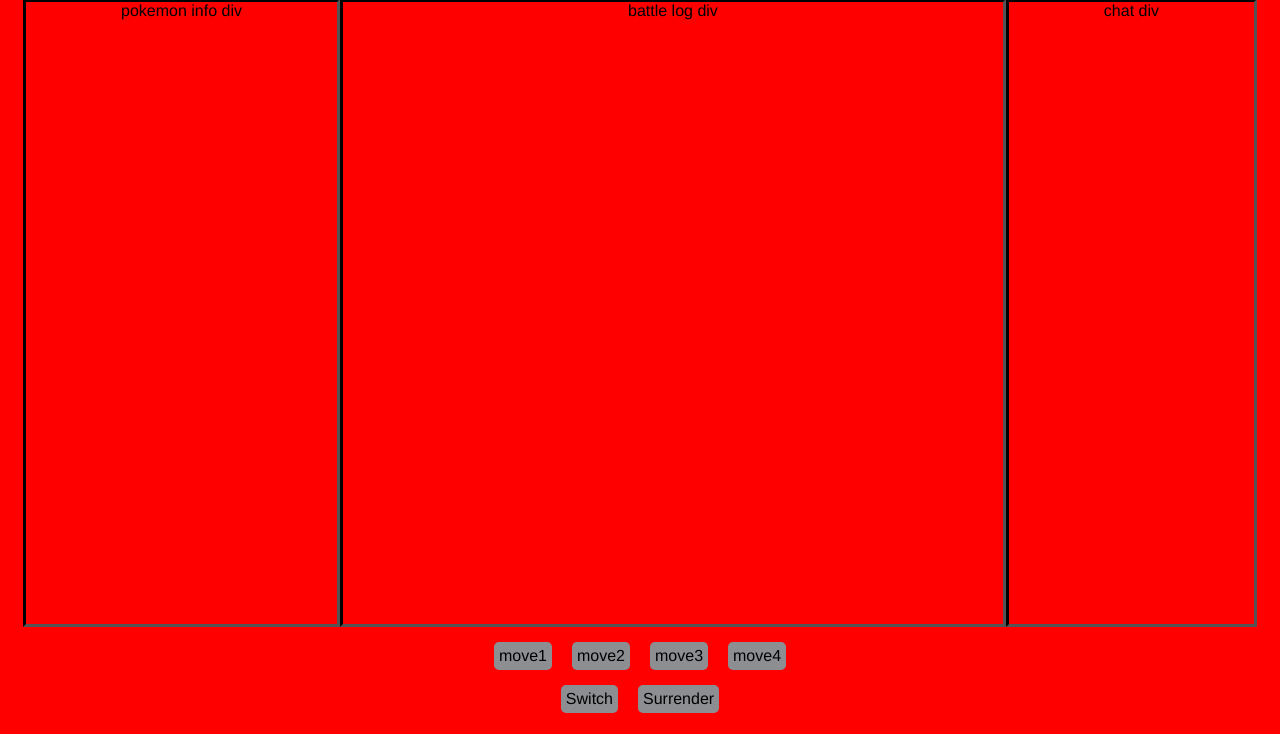
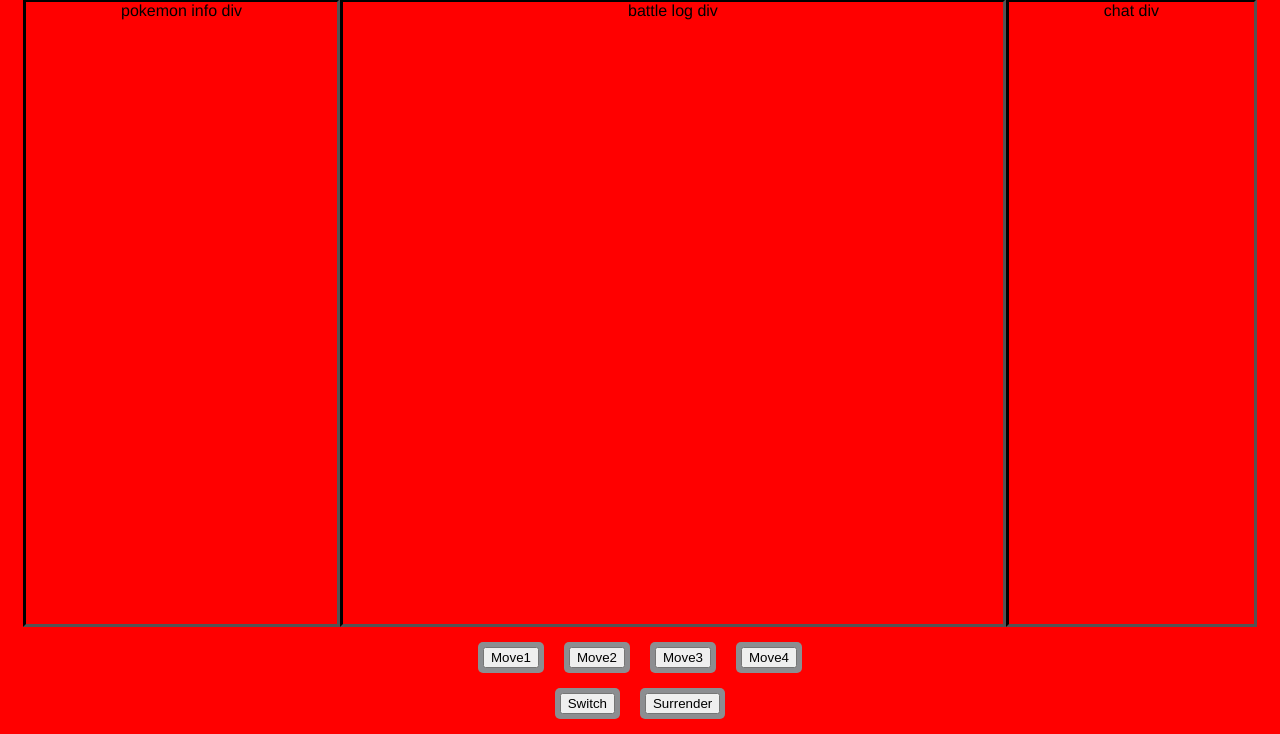
Before and after one commit to vingspann/PBA, a Python web app: template templates/index.html in a window 1280 px wide. Shown: the part 67-801 px from the top of the page. Before the commit the page ends 780 px from the top, so only its background shows below. Run offline with Jinja, Linux system fonts and the light colour scheme; the template is opened without the code that fills it, so the values that code supplies are empty; some libraries are stand-ins or nearby versions.

Commit message:
added forgotten button code

```diff
--- a/templates/index.html
+++ b/templates/index.html
@@ -31,14 +31,14 @@
                     <div id="chat" style="flex-grow: 1;  border: inset black;" align="center">chat div</div>
                 </div>
                 <div id="cmdBtn">
-                    <div class="actionBtn">move1</div>
-                    <div class="actionBtn">move2</div>
-                    <div class="actionBtn">move3</div>
-                    <div class="actionBtn">move4</div>
+                    <div class="actionBtn"><input type="submit" value="Move1"></div>
+                    <div class="actionBtn"><input type="submit" value="Move2"></div>
+                    <div class="actionBtn"><input type="submit" value="Move3"></div>
+                    <div class="actionBtn"><input type="submit" value="Move4"></div>
                 </div>
                 <div id="gameAction">
-                    <div class="actionBtn">Switch</div>
-                    <div class="actionBtn">Surrender</div>
+                    <div class="actionBtn"><input type="submit" value="Switch"></div>
+                    <div class="actionBtn"><input type="submit" value="Surrender"></div>
                 </div>
         </div>
 
```
